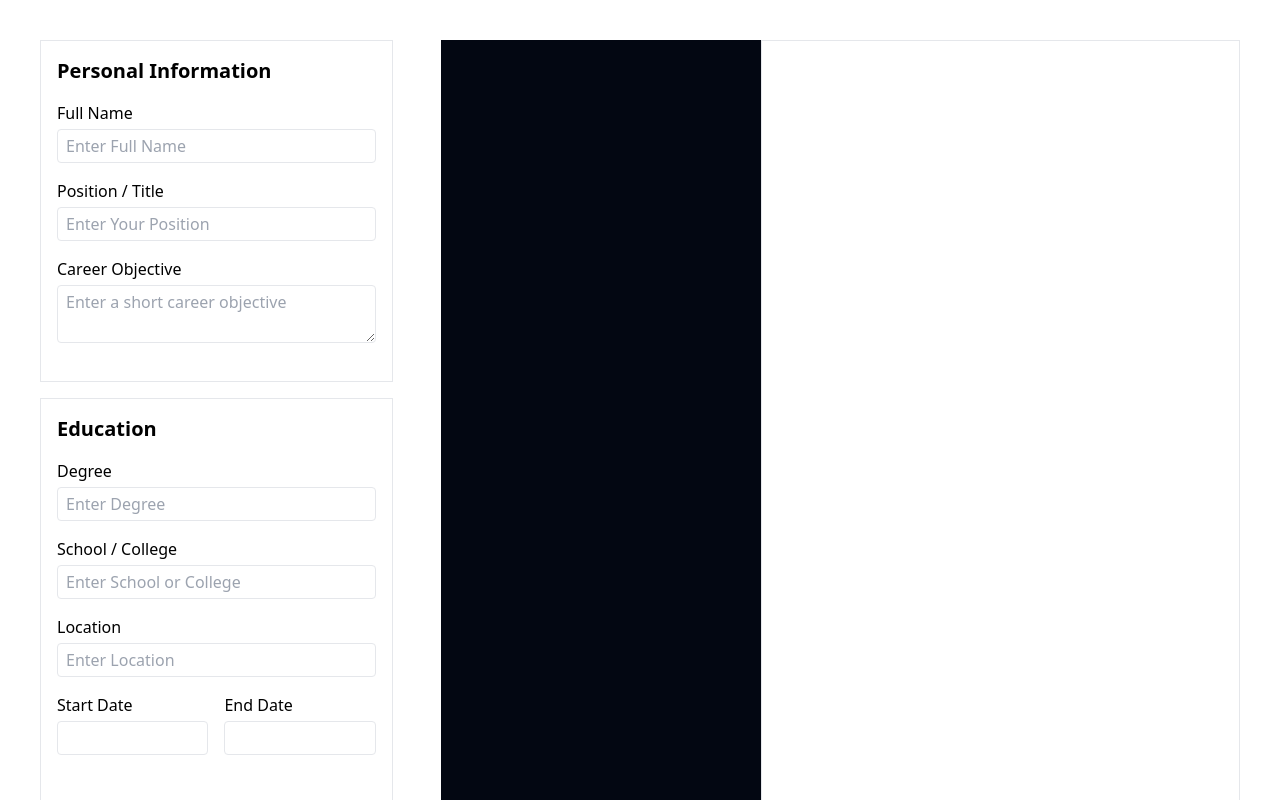
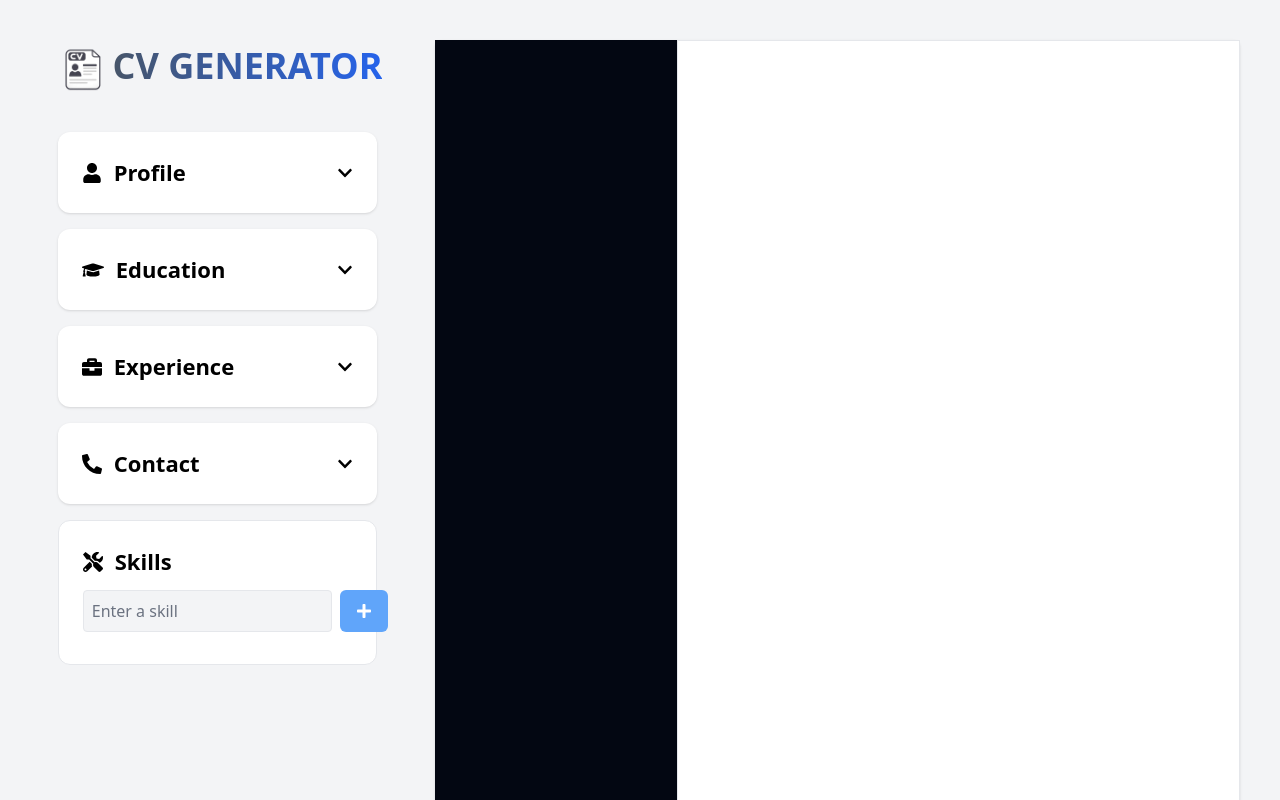
Before and after one commit to imanabshar/cv-generator, a React (Vite) app: page / in a window 1280 px wide. Shown: the top 800 px of the page. Built offline with nearby package versions, Linux system fonts and the light colour scheme.

Commit message:
Style the Forms

```diff
--- a/index.html
+++ b/index.html
@@ -1,13 +1,17 @@
 <!doctype html>
 <html lang="en">
+
 <head>
   <meta charset="UTF-8" />
   <link rel="icon" type="image/svg+xml" href="/vite.svg" />
   <meta name="viewport" content="width=device-width, initial-scale=1.0" />
-    <title>Resume Generator</title>
+  <link rel="icon" type="image/png" href="./public/favicon.png"/>
+  <title>CV Generator</title>
 </head>
+
 <body>
   <div id="root"></div>
-    <script type="module" src="/src/main.jsx"></script>
+  <script type="module" src="./src/main.jsx"></script>
 </body>
+
 </html>
--- a/src/App.jsx
+++ b/src/App.jsx
@@ -6,6 +6,7 @@ import ExperienceInfo from "./components/InfoForms/ExperienceInfo";
 import ContactInfo from "./components/InfoForms/ContactInfo";
 import Skills from "./components/InfoForms/Skills";
 import CvPreview from "./components/CvPreview/CvPreview";
+import logoImg from "./assets/logo.png";
 
 function App() {
   const [personalInfo, setPersonalInfo] = useState({
@@ -40,9 +41,20 @@ function App() {
   const [skills, setSkills] = useState([]);
 
   return (
-    <div className="w-full p-10 flex gap-12">
+    <div className="w-full p-10 flex gap-10 bg-gray-100">
       {/* Forms Column */}
-      <div className="w-[30%]">
+      <div className="w-[30%] flex flex-col gap-4 items-center">
+        <div className="flex items-center justify-center mb-4">
+          <img src={logoImg} alt="" className="w-[60px]" />
+          <h1
+            className="text-4xl font-extrabold text-center mb-2
+               bg-gradient-to-r from-slate-600 to-blue-600
+               bg-clip-text text-transparent"
+          >
+            CV GENERATOR
+          </h1>
+        </div>
+
         <PersonalInfo
           personalInfo={personalInfo}
           setPersonalInfo={setPersonalInfo}
--- a/src/components/CvPreview/CvPreview.jsx
+++ b/src/components/CvPreview/CvPreview.jsx
@@ -12,15 +12,15 @@ function CvPreview({
   experienceInfo,
 }) {
   return (
-    <div className="w-full min-h-screen flex">
+    <div className="w-full min-h-screen h flex shadow rounded-md">
       {/* Left Column */}
-      <div className="py-6 px-10 w-[40%] bg-gray-950">
+      <div className="py-6 px-8 w-[30%] bg-gray-950">
         <ContactSection contactInfo={contactInfo} />
         <SkillsSection skills={skills} />
       </div>
 
       {/* Right Column */}
-      <div className="py-8 px-10 w-[60%] border">
+      <div className="py-8 px-10 w-[70%] border bg-white">
         <PersonalInfoSection personalInfo={personalInfo} />
         <EducationSection educationInfo={educationInfo} />
         <ExperienceSection experienceInfo={experienceInfo} />
--- a/src/components/InfoForms/ContactInfo.jsx
+++ b/src/components/InfoForms/ContactInfo.jsx
@@ -1,4 +1,6 @@
+import FormBlock from "../shared/FormBlock";
 import Input from "../shared/Input";
+import { FaPhoneAlt } from "react-icons/fa";
 
 function ContactInfo({ contactInfo, setContactInfo }) {
   function handleChange(e) {
@@ -10,9 +12,7 @@ function ContactInfo({ contactInfo, setContactInfo }) {
   }
 
   return (
-    <div className="p-4 border w-full max-w-md mt-4">
-      <h2 className="text-xl font-semibold mb-4">Contact</h2>
-
+    <FormBlock title="Contact" icon={<FaPhoneAlt />}>
       <Input
         label="Phone Number"
         name="phone"
@@ -48,7 +48,7 @@ function ContactInfo({ contactInfo, setContactInfo }) {
         value={contactInfo.linkedin}
         onChange={handleChange}
       />
-    </div>
+    </FormBlock>
   );
 }
 
--- a/src/components/InfoForms/EducationInfo.jsx
+++ b/src/components/InfoForms/EducationInfo.jsx
@@ -1,4 +1,6 @@
+import FormBlock from "../shared/FormBlock";
 import Input from "../shared/Input";
+import { FaGraduationCap } from "react-icons/fa";
 
 function EducationInfo({ educationInfo, setEducationInfo }) {
   const handleChange = (e) => {
@@ -10,9 +12,7 @@ function EducationInfo({ educationInfo, setEducationInfo }) {
   };
 
   return (
-    <div className="p-4 border w-full max-w-md mt-4">
-      <h2 className="text-xl font-semibold mb-4">Education</h2>
-
+    <FormBlock title="Education" icon={<FaGraduationCap  className="text-[22px]"/>}>
       <Input
         label="Degree"
         name="degree"
@@ -56,7 +56,7 @@ function EducationInfo({ educationInfo, setEducationInfo }) {
           onChange={handleChange}
         />
       </div>
-    </div>
+    </FormBlock>
   );
 }
 
--- a/src/components/InfoForms/ExperienceInfo.jsx
+++ b/src/components/InfoForms/ExperienceInfo.jsx
@@ -1,4 +1,6 @@
+import FormBlock from "../shared/FormBlock";
 import Input from "../shared/Input";
+import { FaBriefcase } from "react-icons/fa";
 
 function ExperienceInfo({ experienceInfo, setExperienceInfo }) {
   const handleChange = (e) => {
@@ -10,8 +12,7 @@ function ExperienceInfo({ experienceInfo, setExperienceInfo }) {
   };
 
   return (
-    <div className="p-4 border w-full max-w-md mt-4">
-      <h2 className="text-xl font-semibold mb-4">Experience</h2>
+    <FormBlock title="Experience" icon={<FaBriefcase />}>
       <Input
         label="Job Title"
         name="jobTitle"
@@ -56,7 +57,7 @@ function ExperienceInfo({ experienceInfo, setExperienceInfo }) {
         onChange={handleChange}
         rows={3}
       />
-    </div>
+    </FormBlock>
   );
 }
 
--- a/src/components/InfoForms/PersonalInfo.jsx
+++ b/src/components/InfoForms/PersonalInfo.jsx
@@ -1,17 +1,18 @@
+import FormBlock from "../shared/FormBlock";
 import Input from "../shared/Input";
+import { FaUser } from "react-icons/fa";
 
 function PersonalInfo({ personalInfo, setPersonalInfo }) {
-  function handleChange(e) {
+  const handleChange = (e) => {
     const { name, value } = e.target;
     setPersonalInfo({
       ...personalInfo,
       [name]: value,
     });
-  }
+  };
 
   return (
-    <div className="p-4 border w-full max-w-md">
-      <h2 className="text-xl font-semibold mb-4">Personal Information</h2>
+    <FormBlock title="Profile" icon={<FaUser />}>
       <Input
         label="Full Name"
         name="name"
@@ -39,7 +40,7 @@ function PersonalInfo({ personalInfo, setPersonalInfo }) {
         onChange={handleChange}
         rows={2}
       />
-    </div>
+    </FormBlock>
   );
 }
 
--- a/src/components/InfoForms/Skills.jsx
+++ b/src/components/InfoForms/Skills.jsx
@@ -1,4 +1,6 @@
 import { useState } from "react";
+import { FaTools } from "react-icons/fa";
+import { FaPlus } from "react-icons/fa";
 
 function Skills({ skills, setSkills }) {
   const [skillInput, setSkillInput] = useState("");
@@ -16,8 +18,11 @@ function Skills({ skills, setSkills }) {
   }
 
   return (
-    <div className="p-4 border w-full max-w-md mt-4">
-      <h2 className="text-xl font-semibold mb-4">Skills</h2>
+    <div className="w-[90%] px-6 py-6 border rounded-xl bg-white">
+      <div className="flex items-center gap-3 mb-3">
+        <FaTools className="text-xl" />
+        <span className="text-[22px] font-bold">Skills</span>
+      </div>
 
       <div className="flex gap-2 mb-2">
         <input
@@ -25,14 +30,16 @@ function Skills({ skills, setSkills }) {
           placeholder="Enter a skill"
           value={skillInput}
           onChange={(e) => setSkillInput(e.target.value)}
-          className="flex-1 border p-2 rounded"
+          className="flex-1 border bg-gray-100 placeholder-gray-500 focus:border-black  outline-none p-2 rounded"
         />
         <button
           type="button"
           onClick={addSkill}
-          className="bg-blue-500 text-white px-4 rounded"
+          className="bg-blue-400
+             hover:from-slate-500 hover:to-blue-500
+             text-white px-4 py-2 rounded-md transition"
         >
-          Add
+          <FaPlus />
         </button>
       </div>
 
@@ -40,7 +47,7 @@ function Skills({ skills, setSkills }) {
         {skills.map((skill, index) => (
           <div
             key={index}
-            className="bg-gray-200 px-2 py-1 rounded flex items-center gap-1"
+            className="bg-gray-200 mt-2 px-2 py-1 rounded flex items-center gap-1"
           >
             <span>{skill}</span>
             <button
--- /dev/null
+++ b/src/components/shared/DropDown.jsx
@@ -0,0 +1,27 @@
+import { useState } from "react";
+import { FaChevronDown } from "react-icons/fa";
+
+function DropDown({ title, icon, children }) {
+  const [isOpen, setIsOpen] = useState(false);
+
+  return (
+    <div>
+      <button
+        className="w-full flex justify-between items-center"
+        onClick={() => setIsOpen(!isOpen)}
+      >
+        <span className="flex items-center justify-center gap-3">
+          <span className="text-xl">{icon}</span>
+          <span className="text-[22px] font-bold">{title}</span>
+        </span>
+        <FaChevronDown
+          className={`transition-transform ${isOpen ? "rotate-180" : ""}`}
+        />
+      </button>
+
+      {isOpen && <div className="mt-2">{children}</div>}
+    </div>
+  );
+}
+
+export default DropDown;
--- /dev/null
+++ b/src/components/shared/FormBlock.jsx
@@ -0,0 +1,13 @@
+import DropDown from "./DropDown";
+
+function FormBlock({ title, icon, children }) {
+  return (
+    <div className="w-[90%] px-6 py-6 rounded-xl bg-white shadow">
+      <DropDown title={title} icon={icon}>
+        {children}
+      </DropDown>
+    </div>
+  );
+}
+
+export default FormBlock;
--- a/src/components/shared/Input.jsx
+++ b/src/components/shared/Input.jsx
@@ -1,19 +1,19 @@
 function Input({ label, name, type, placeholder, value, onChange, rows }) {
-  // for textarea in experience and personal Info
+   // for textarea in experience and personal Info
   if (type === "textarea") {
     return (
       <div className="mb-4">
-        <label htmlFor={name} className="block mb-1 font-medium">
+        <label htmlFor={name} className="block mb-2 font-semibold">
           {label}
         </label>
         <textarea
           id={name}
           name={name}
-          type={type}
           placeholder={placeholder}
           value={value}
           onChange={onChange}
-          className="w-full border rounded px-2 py-1"
+          className="w-full border bg-gray-100 rounded-md px-3 py-2 outline-none
+         focus:border-black transition-shadow placeholder-gray-500"
           rows={rows}
         />
       </div>
@@ -21,8 +21,8 @@ function Input({ label, name, type, placeholder, value, onChange, rows }) {
   }
 
   return (
-    <div className="mb-4">
-      <label htmlFor={name} className="block mb-1 font-medium">
+    <div className="my-4">
+      <label htmlFor={name} className="block mb-2 font-semibold">
         {label}
       </label>
       <input
@@ -32,7 +32,8 @@ function Input({ label, name, type, placeholder, value, onChange, rows }) {
         placeholder={placeholder}
         value={value}
         onChange={onChange}
-        className="w-full border rounded px-2 py-1"
+        className="w-full border bg-gray-100 rounded-md px-3 py-2 outline-none
+         focus:border-black transition-shadow placeholder-gray-500"
       />
     </div>
   );
```
Also changed, not shown: public/favicon.png (added), src/assets/logo.png (added). Lines whose indentation alone changed are shown as unchanged.
